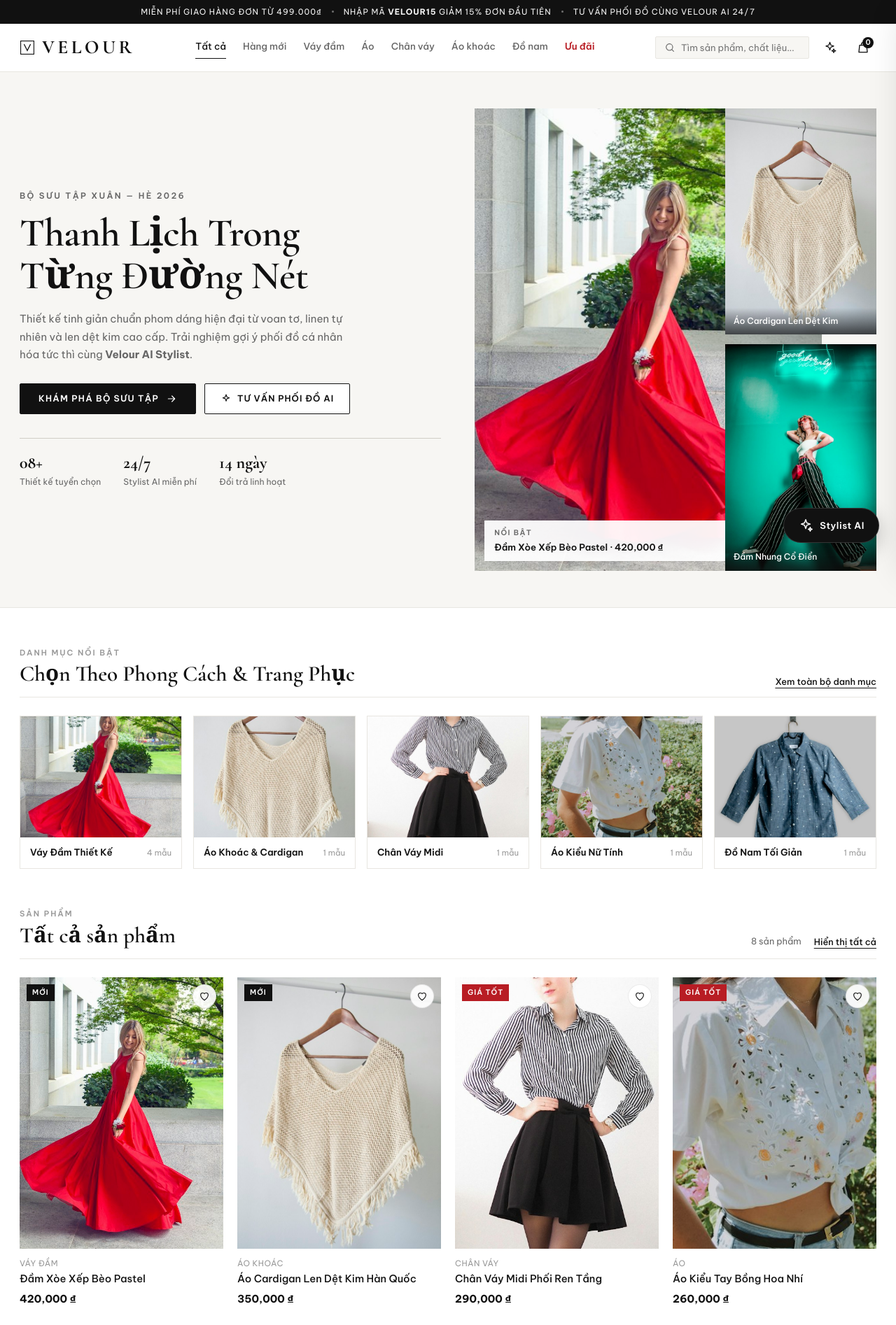
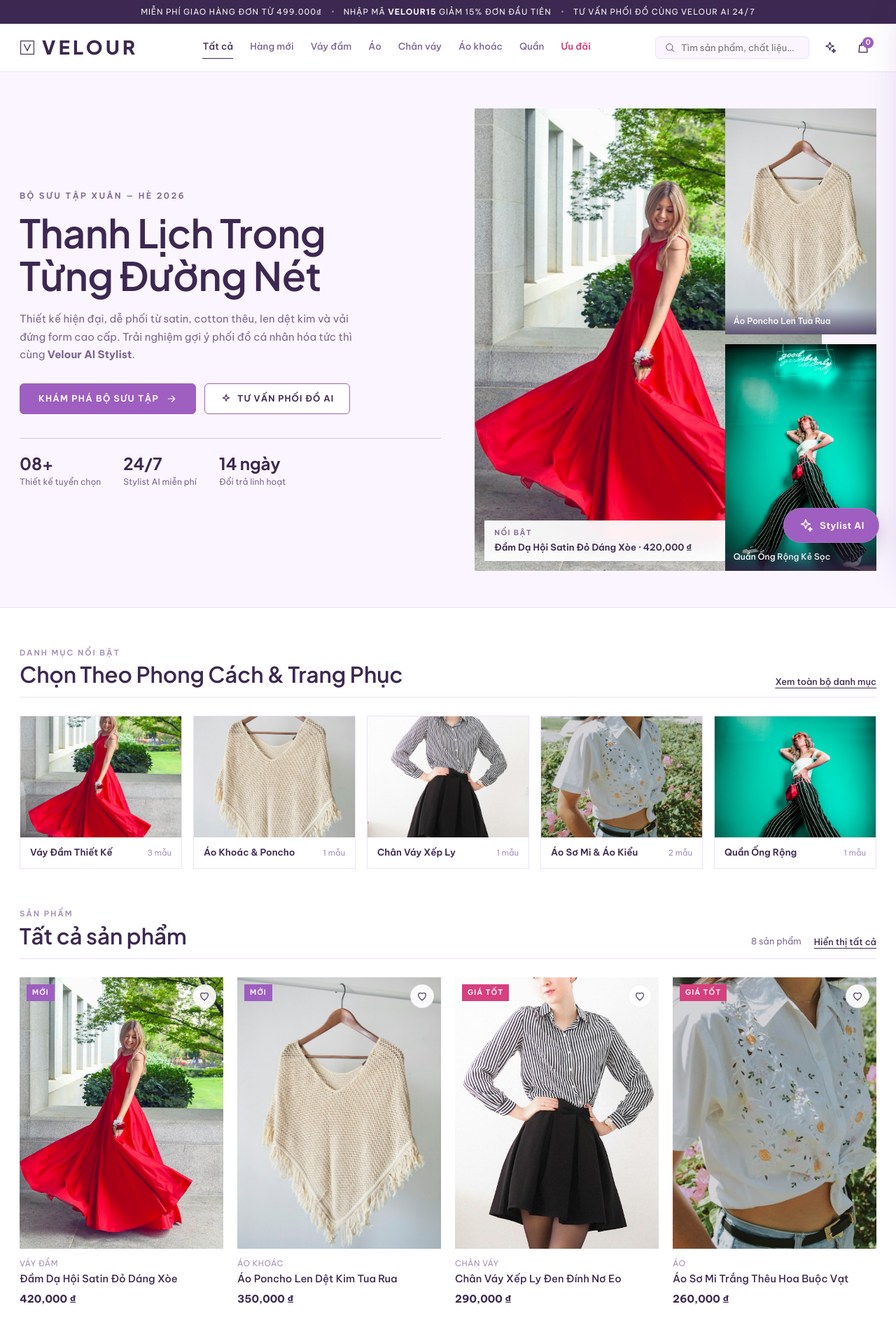
Before and after one commit to nlycti1224/DoAn1_Nhom9_AIClothingConsultant, an ASP.NET Core app: page / in a window 1280 px wide. Shown: the top 1894 px of the page at 70% size. Run offline with ASP.NET Core 8, Linux system fonts and the light colour scheme.

Commit message:
fix(ui): purple tone, Vietnamese-friendly fonts, product names/categories matched to real photos

```diff
--- a/Pages/Index.cshtml
+++ b/Pages/Index.cshtml
@@ -33,7 +33,7 @@
             <a class="cat-link" data-cat="Áo" onclick="filterCategory('Áo')">Áo</a>
             <a class="cat-link" data-cat="Chân váy" onclick="filterCategory('Chân váy')">Chân váy</a>
             <a class="cat-link" data-cat="Áo khoác" onclick="filterCategory('Áo khoác')">Áo khoác</a>
-            <a class="cat-link" data-cat="Đồ nam" onclick="filterCategory('Đồ nam')">Đồ nam</a>
+            <a class="cat-link" data-cat="Quần" onclick="filterCategory('Quần')">Quần</a>
             <a class="cat-link cat-sale" data-cat="Ưu đãi" onclick="filterCategory('Ưu đãi')">Ưu đãi</a>
         </nav>
 
@@ -71,7 +71,7 @@
             <div class="hero-eyebrow">BỘ SƯU TẬP XUÂN — HÈ 2026</div>
             <h1 class="hero-title">Thanh Lịch Trong<br>Từng Đường Nét</h1>
             <p class="hero-sub">
-                Thiết kế tinh giản chuẩn phom dáng hiện đại từ voan tơ, linen tự nhiên và len dệt kim cao cấp.
+                Thiết kế hiện đại, dễ phối từ satin, cotton thêu, len dệt kim và vải đứng form cao cấp.
                 Trải nghiệm gợi ý phối đồ cá nhân hóa tức thì cùng <strong>Velour AI Stylist</strong>.
             </p>
             <div class="hero-cta">
@@ -97,20 +97,20 @@
 
         <div class="hero-lookbook">
             <div class="lookbook-main" onclick="showProductModal(1)">
-                <img src="/images/pastel_dress.jpg" alt="Đầm Xòe Xếp Bèo Pastel" />
+                <img src="/images/pastel_dress.jpg" alt="Đầm Dạ Hội Satin Đỏ Dáng Xòe" />
                 <div class="lookbook-caption">
                     <span>NỔI BẬT</span>
-                    <strong>Đầm Xòe Xếp Bèo Pastel · 420,000 ₫</strong>
+                    <strong>Đầm Dạ Hội Satin Đỏ Dáng Xòe · 420,000 ₫</strong>
                 </div>
             </div>
             <div class="lookbook-side">
                 <div class="lookbook-mini" onclick="showProductModal(2)">
-                    <img src="/images/korean_cardigan.jpg" alt="Áo Cardigan Len Dệt Kim Hàn Quốc" />
-                    <div class="lookbook-mini-label">Áo Cardigan Len Dệt Kim</div>
+                    <img src="/images/korean_cardigan.jpg" alt="Áo Poncho Len Dệt Kim Tua Rua" />
+                    <div class="lookbook-mini-label">Áo Poncho Len Tua Rua</div>
                 </div>
                 <div class="lookbook-mini" onclick="showProductModal(5)">
-                    <img src="/images/gothic_dress.jpg" alt="Đầm Nhung Đen Phối Corset Cổ Điển" />
-                    <div class="lookbook-mini-label">Đầm Nhung Cổ Điển</div>
+                    <img src="/images/gothic_dress.jpg" alt="Quần Ống Rộng Kẻ Sọc Đen Trắng" />
+                    <div class="lookbook-mini-label">Quần Ống Rộng Kẻ Sọc</div>
                 </div>
             </div>
         </div>
@@ -132,34 +132,34 @@
             <div class="cat-img-wrap"><img src="/images/pastel_dress.jpg" alt="Váy đầm thiết kế" /></div>
             <div class="cat-meta">
                 <span class="cat-name">Váy Đầm Thiết Kế</span>
-                <span class="cat-count">4 mẫu</span>
+                <span class="cat-count">3 mẫu</span>
             </div>
         </div>
         <div class="category-card" data-cat="Áo khoác" onclick="filterCategory('Áo khoác')">
-            <div class="cat-img-wrap"><img src="/images/korean_cardigan.jpg" alt="Áo khoác cardigan" /></div>
+            <div class="cat-img-wrap"><img src="/images/korean_cardigan.jpg" alt="Áo poncho len" /></div>
             <div class="cat-meta">
-                <span class="cat-name">Áo Khoác & Cardigan</span>
+                <span class="cat-name">Áo Khoác & Poncho</span>
                 <span class="cat-count">1 mẫu</span>
             </div>
         </div>
         <div class="category-card" data-cat="Chân váy" onclick="filterCategory('Chân váy')">
-            <div class="cat-img-wrap"><img src="/images/lace_skirt.jpg" alt="Chân váy midi" /></div>
+            <div class="cat-img-wrap"><img src="/images/lace_skirt.jpg" alt="Chân váy xếp ly" /></div>
             <div class="cat-meta">
-                <span class="cat-name">Chân Váy Midi</span>
+                <span class="cat-name">Chân Váy Xếp Ly</span>
                 <span class="cat-count">1 mẫu</span>
             </div>
         </div>
         <div class="category-card" data-cat="Áo" onclick="filterCategory('Áo')">
-            <div class="cat-img-wrap"><img src="/images/puff_blouse.jpg" alt="Áo kiểu nữ tính" /></div>
+            <div class="cat-img-wrap"><img src="/images/puff_blouse.jpg" alt="Áo sơ mi nữ" /></div>
             <div class="cat-meta">
-                <span class="cat-name">Áo Kiểu Nữ Tính</span>
-                <span class="cat-count">1 mẫu</span>
+                <span class="cat-name">Áo Sơ Mi & Áo Kiểu</span>
+                <span class="cat-count">2 mẫu</span>
             </div>
         </div>
-        <div class="category-card" data-cat="Đồ nam" onclick="filterCategory('Đồ nam')">
-            <div class="cat-img-wrap"><img src="/images/linen_shirt.jpg" alt="Đồ nam tối giản" /></div>
+        <div class="category-card" data-cat="Quần" onclick="filterCategory('Quần')">
+            <div class="cat-img-wrap"><img src="/images/gothic_dress.jpg" alt="Quần ống rộng" /></div>
             <div class="cat-meta">
-                <span class="cat-name">Đồ Nam Tối Giản</span>
+                <span class="cat-name">Quần Ống Rộng</span>
                 <span class="cat-count">1 mẫu</span>
             </div>
         </div>
@@ -281,7 +281,7 @@
             </svg>
             <div>
                 <strong>Chất liệu tuyển chọn</strong>
-                <span>Voan tơ, linen, len dệt kim cao cấp</span>
+                <span>Satin, cotton, len dệt kim cao cấp</span>
             </div>
         </div>
     </div>
@@ -297,9 +297,9 @@
         <div>
             <div class="footer-col-title">Danh mục</div>
             <a onclick="filterCategory('Váy đầm')">Váy đầm thiết kế</a>
-            <a onclick="filterCategory('Áo')">Áo kiểu nữ tính</a>
-            <a onclick="filterCategory('Chân váy')">Chân váy midi</a>
-            <a onclick="filterCategory('Áo khoác')">Áo khoác & Cardigan</a>
+            <a onclick="filterCategory('Áo')">Áo sơ mi & áo kiểu</a>
+            <a onclick="filterCategory('Chân váy')">Chân váy xếp ly</a>
+            <a onclick="filterCategory('Quần')">Quần ống rộng</a>
         </div>
         <div>
             <div class="footer-col-title">Hỗ trợ khách hàng</div>
--- a/Pages/Shared/_Layout.cshtml
+++ b/Pages/Shared/_Layout.cshtml
@@ -6,7 +6,7 @@
     <title>VELOUR — Thời Trang Thiết Kế & Trợ Lý Phối Đồ AI</title>
     <link rel="preconnect" href="https://fonts.googleapis.com">
     <link rel="preconnect" href="https://fonts.gstatic.com" crossorigin>
-    <link href="https://fonts.googleapis.com/css2?family=Be+Vietnam+Pro:wght@300;400;500;600;700&family=Cormorant+Garamond:ital,wght@0,500;0,600;0,700;1,500&display=swap" rel="stylesheet">
+    <link href="https://fonts.googleapis.com/css2?family=Be+Vietnam+Pro:wght@300;400;500;600;700&family=Plus+Jakarta+Sans:wght@500;600;700;800&display=swap" rel="stylesheet">
     <link rel="stylesheet" href="~/css/site.css" asp-append-version="true" />
 </head>
 <body>
--- a/Services/OllamaService.cs
+++ b/Services/OllamaService.cs
@@ -60,7 +60,7 @@ namespace AIClothingConsultant.Web.Services
             - Tuyệt đối CHỈ trả lời bằng tiếng Việt lịch sự, thân thiện. KHÔNG dùng bất kỳ chữ Hán hay ký tự tiếng Trung nào.
             - Trả lời súc tích, gọn gàng (khoảng 3-5 câu), đi thẳng vào gợi ý phối đồ và dịp mặc.
             - Khi nhắc sản phẩm của shop, BẮT BUỘC gắn đúng cú pháp [IMG:ID] (ví dụ: [IMG:1], [IMG:2]; không viết [ID 1] hay [Mã: 1]) ngay cạnh tên sản phẩm.
-              Ví dụ: "Bạn có thể phối Đầm Xòe Xếp Bèo Pastel [IMG:1] cùng Áo Cardigan Len Dệt Kim Hàn Quốc [IMG:2] rất thanh lịch!"
+              Ví dụ: "Bạn có thể phối Đầm Dạ Hội Satin Đỏ Dáng Xòe [IMG:1] cùng Áo Poncho Len Dệt Kim Tua Rua [IMG:2] rất thanh lịch!"
             - Không bịa đặt giá hoặc sản phẩm ngoài danh sách trên.
             """;
 
--- a/wwwroot/css/site.css
+++ b/wwwroot/css/site.css
@@ -5,20 +5,22 @@
 
 :root {
     --bg: #ffffff;
-    --bg-soft: #f7f6f3;
-    --bg-card: #f4f3ef;
-    --ink: #111111;
-    --ink-muted: #666666;
-    --ink-subtle: #999999;
-    --border: #e8e6e1;
-    --border-strong: #d0cdc6;
-    --accent: #111111;
-    --accent-sale: #b81d24;
-    --font-serif: 'Cormorant Garamond', Georgia, serif;
-    --font-sans: 'Be Vietnam Pro', -apple-system, BlinkMacSystemFont, sans-serif;
-    --radius: 2px;
-    --shadow-sm: 0 2px 10px rgba(17, 17, 17, 0.05);
-    --shadow-lg: 0 18px 48px rgba(17, 17, 17, 0.14);
+    --bg-soft: #faf5ff;
+    --bg-card: #f3eafb;
+    --ink: #3c2850;
+    --ink-muted: #7d6592;
+    --ink-subtle: #a58fb8;
+    --border: #eddff8;
+    --border-strong: #d9c3ee;
+    --accent: #9e5fc0;
+    --accent-dark: #7f46a3;
+    --accent-soft: #b478d2;
+    --accent-sale: #d6407f;
+    --font-serif: 'Plus Jakarta Sans', 'Be Vietnam Pro', -apple-system, BlinkMacSystemFont, sans-serif;
+    --font-sans: 'Be Vietnam Pro', 'Plus Jakarta Sans', -apple-system, BlinkMacSystemFont, sans-serif;
+    --radius: 6px;
+    --shadow-sm: 0 2px 10px rgba(140, 90, 180, 0.08);
+    --shadow-lg: 0 18px 48px rgba(110, 60, 150, 0.2);
 }
 
 *, *::before, *::after {
@@ -37,6 +39,7 @@ body {
     color: var(--ink);
     line-height: 1.55;
     -webkit-font-smoothing: antialiased;
+    font-variant-numeric: lining-nums;
 }
 
 img {
@@ -119,7 +122,7 @@ button, input {
 .brand-wordmark {
     font-family: var(--font-serif);
     font-size: 1.7rem;
-    font-weight: 700;
+    font-weight: 800;
     letter-spacing: 0.16em;
     line-height: 1;
 }
@@ -244,7 +247,7 @@ button, input {
     height: 16px;
     padding: 0 4px;
     border-radius: 999px;
-    background: var(--ink);
+    background: var(--accent);
     color: #fff;
     font-size: 0.65rem;
     font-weight: 600;
@@ -307,9 +310,9 @@ button, input {
     align-items: center;
     justify-content: center;
     gap: 10px;
-    background: var(--ink);
-    color: #fff;
-    border: 1px solid var(--ink);
+    background: var(--accent);
+    color: #fff;
+    border: 1px solid var(--accent);
     padding: 13px 26px;
     font-size: 0.78rem;
     font-weight: 600;
@@ -330,7 +333,7 @@ button, input {
     gap: 8px;
     background: #fff;
     color: var(--ink);
-    border: 1px solid var(--ink);
+    border: 1px solid var(--accent);
     padding: 13px 22px;
     font-size: 0.78rem;
     font-weight: 600;
@@ -434,7 +437,7 @@ button, input {
     right: 0;
     bottom: 0;
     padding: 10px 12px;
-    background: linear-gradient(to top, rgba(17, 17, 17, 0.72), transparent);
+    background: linear-gradient(to top, rgba(60, 40, 80, 0.72), transparent);
     color: #fff;
     font-size: 0.76rem;
     font-weight: 500;
@@ -592,7 +595,7 @@ button, input {
     position: absolute;
     top: 10px;
     left: 10px;
-    background: var(--ink);
+    background: var(--accent);
     color: #fff;
     font-size: 0.65rem;
     font-weight: 600;
@@ -611,7 +614,7 @@ button, input {
     width: 34px;
     height: 34px;
     border-radius: 50%;
-    border: 1px solid rgba(17, 17, 17, 0.08);
+    border: 1px solid rgba(60, 40, 80, 0.08);
     background: rgba(255, 255, 255, 0.92);
     color: var(--ink);
     display: flex;
@@ -1244,17 +1247,17 @@ button, input {
     gap: 9px;
     padding: 13px 20px;
     border-radius: 999px;
-    background: var(--ink);
+    background: var(--accent);
     color: #fff;
     border: 1px solid rgba(255, 255, 255, 0.14);
-    box-shadow: 0 10px 28px rgba(17, 17, 17, 0.25);
+    box-shadow: 0 10px 28px rgba(60, 40, 80, 0.25);
     cursor: pointer;
     transition: transform 0.2s, background 0.2s;
 }
 
 .chat-bubble-btn:hover {
     transform: translateY(-2px);
-    background: #222;
+    background: var(--accent-dark);
 }
 
 .chat-fab-label {
```
Also changed, not shown: other parts of wwwroot/css/site.css (+21 -21 lines), API_Contract.md (+4 -4 lines), Services/ProductService.cs (+19 -19 lines).
